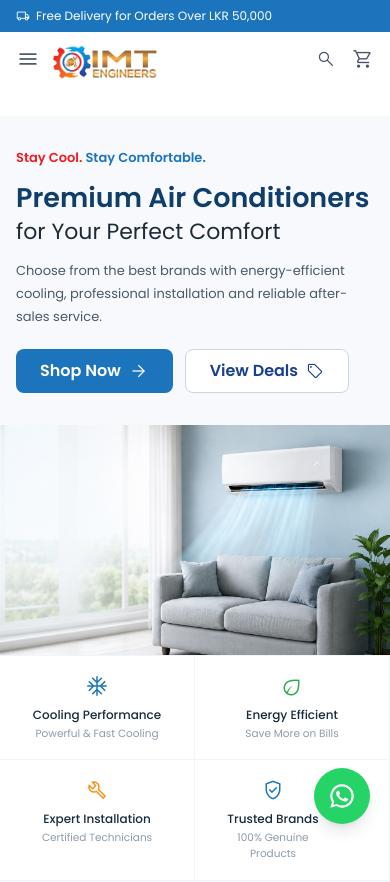
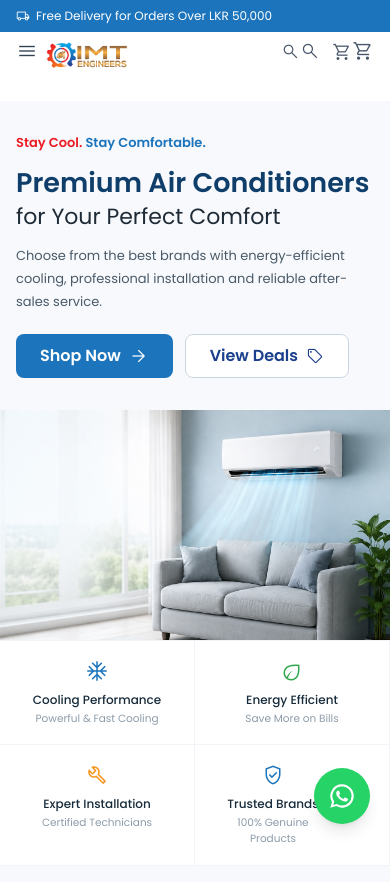
Before and after one commit to Suweka/imtengineerslk, a Next.js app: page / in a window 390 px wide. Shown: the top 882 px of the page. Built offline with nearby package versions, Linux system fonts and the light colour scheme.

Commit message:
Reduce mobile header height (nav row + icons)
- Row vertical padding: py-3 -> py-2 on mobile only (sm: keeps py-3)
- Logo box: h-9 -> h-7 on mobile (sm: keeps h-11)
- Menu, search, cart icons trimmed 1-2px on mobile
- Tightened gap spacing between logo/menu and icon cluster

```diff
--- a/src/components/layout/Header.tsx
+++ b/src/components/layout/Header.tsx
@@ -57,13 +57,13 @@ export function Header() {
       }`}
     >
       <TopBar />
-      <div className="mx-auto flex max-w-[1600px] items-center justify-between gap-4 px-4 py-3 sm:px-6">
-        <div className="flex items-center gap-3">
+      <div className="mx-auto flex max-w-[1600px] items-center justify-between gap-4 px-4 py-2 sm:px-6 sm:py-3">
+        <div className="flex items-center gap-2 sm:gap-3">
           <button className="text-slate-700 lg:hidden" aria-label="Menu" onClick={() => setMobileOpen((v) => !v)}>
-            <Icon name="menu" size={24} />
+            <Icon name="menu" size={22} />
           </button>
           <Link href="/" className="flex items-center gap-2">
-            <div className="relative h-9 w-[132px] sm:h-11 sm:w-[161px]">
+            <div className="relative h-7 w-[102px] sm:h-11 sm:w-[161px]">
               <Image
                 src="/logo.png"
                 alt="IMT Engineers Logo"
@@ -115,9 +115,10 @@ export function Header() {
           ))}
         </nav>
 
-        <div className="flex items-center gap-4">
+        <div className="flex items-center gap-3 sm:gap-4">
           <button aria-label="Search" className="text-slate-600 hover:text-imt-blue">
-            <Icon name="search" size={20} />
+            <Icon name="search" size={19} className="sm:hidden" />
+            <Icon name="search" size={20} className="hidden sm:block" />
           </button>
           <Link href="/admin" aria-label="Account" className="hidden text-slate-600 hover:text-imt-blue sm:block">
             <Icon name="person" size={20} />
@@ -128,7 +129,8 @@ export function Header() {
               aria-label="Cart"
               className={`relative block text-slate-600 transition-colors hover:text-imt-blue ${cartBump ? "animate-bump" : ""}`}
             >
-              <Icon name="shopping_cart" size={22} />
+              <Icon name="shopping_cart" size={20} className="sm:hidden" />
+              <Icon name="shopping_cart" size={22} className="hidden sm:block" />
               {itemCount > 0 && (
                 <span className="absolute -right-2 -top-2 flex h-4 w-4 items-center justify-center rounded-full bg-imt-red text-[10px] font-bold text-white transition-transform">
                   {itemCount}
```
Also changed, not shown: public/07f7d8e8-3875-4744-8416-95f104a38c22.png (added).
